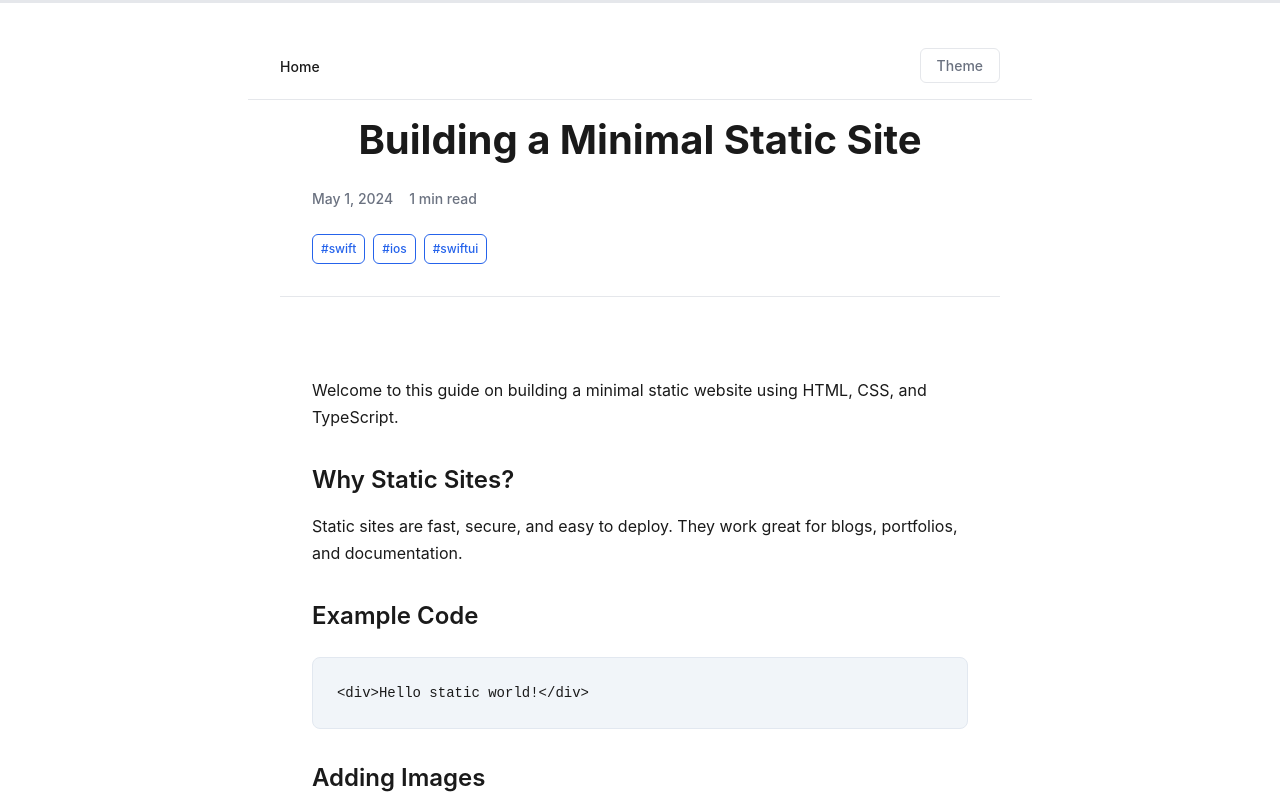
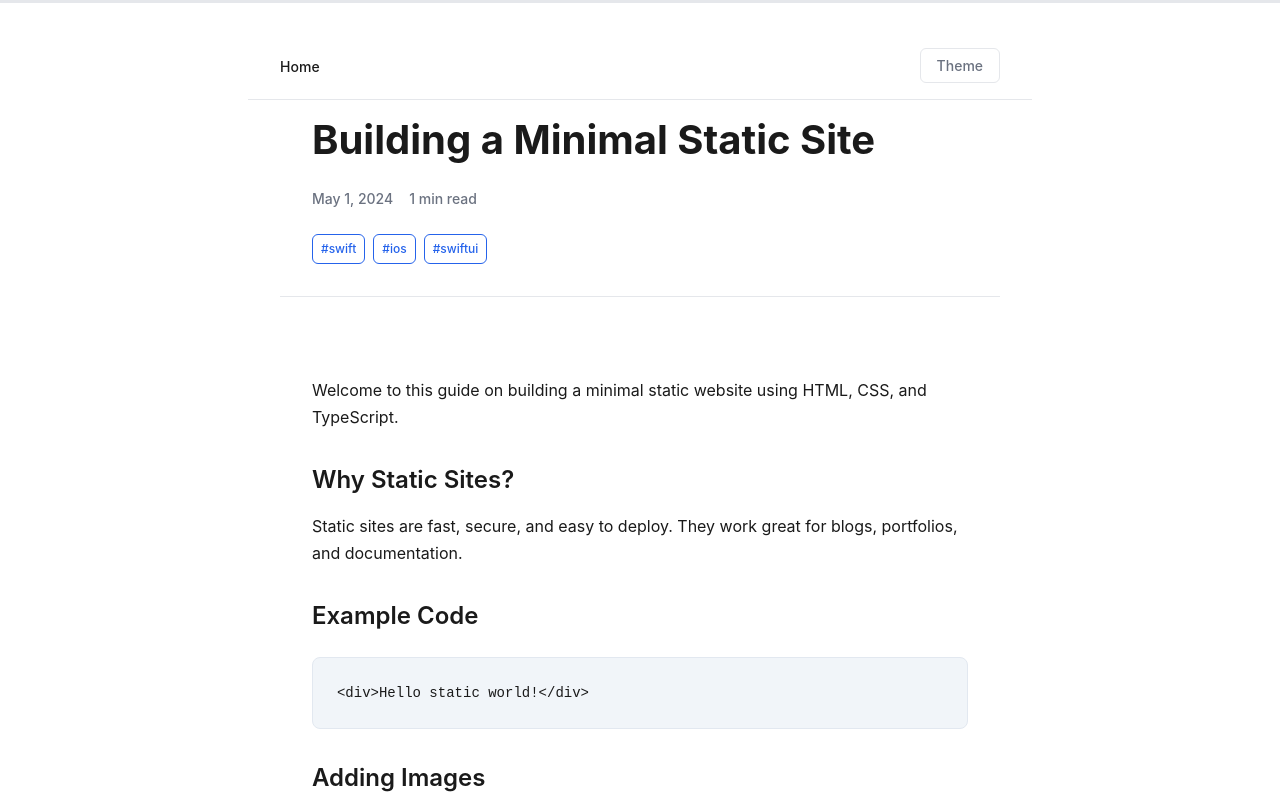
Before and after one commit to AndreaRR18/byteshutter, a React (Vite) app: page /byteshutter/articles/building-a-minimal-static-site in a window 1280 px wide. Shown: the top 800 px of the page. Built offline with nearby package versions, Linux system fonts and the light colour scheme.

Commit message:
Udate List layout

```diff
--- a/src/FeedSection/BlogList/BlogList.css
+++ b/src/FeedSection/BlogList/BlogList.css
@@ -101,6 +101,7 @@
   color: var(--text-primary);
   margin: 0 0 1rem 0;
   transition: color 0.2s ease;
+  text-align: left;
 }
 
 .article-card:hover .article-title {
@@ -122,6 +123,7 @@
   line-height: 1.6;
   color: var(--text-secondary);
   margin: 0 0 1.5rem 0;
+  text-align: left;
 }
 
 .article-tags {
--- a/src/styles/components/PostCard.module.css
+++ b/src/styles/components/PostCard.module.css
@@ -93,6 +93,7 @@
   -webkit-line-clamp: 2;
   -webkit-box-orient: vertical;
   overflow: hidden;
+  text-align: left;
 }
 
 .excerpt {
@@ -106,6 +107,7 @@
   -webkit-box-orient: vertical;
   overflow: hidden;
   flex: 1;
+  text-align: left;
 }
 
 .footer {
@@ -190,12 +192,14 @@
   font-size: var(--font-size-3xl);
   line-clamp: 3;
   -webkit-line-clamp: 3;
+  text-align: left;
 }
 
 .cardFeatured .excerpt {
   font-size: var(--font-size-lg);
   line-clamp: 4;
   -webkit-line-clamp: 4;
+  text-align: left;
 }
 
 /* Tags */
```
